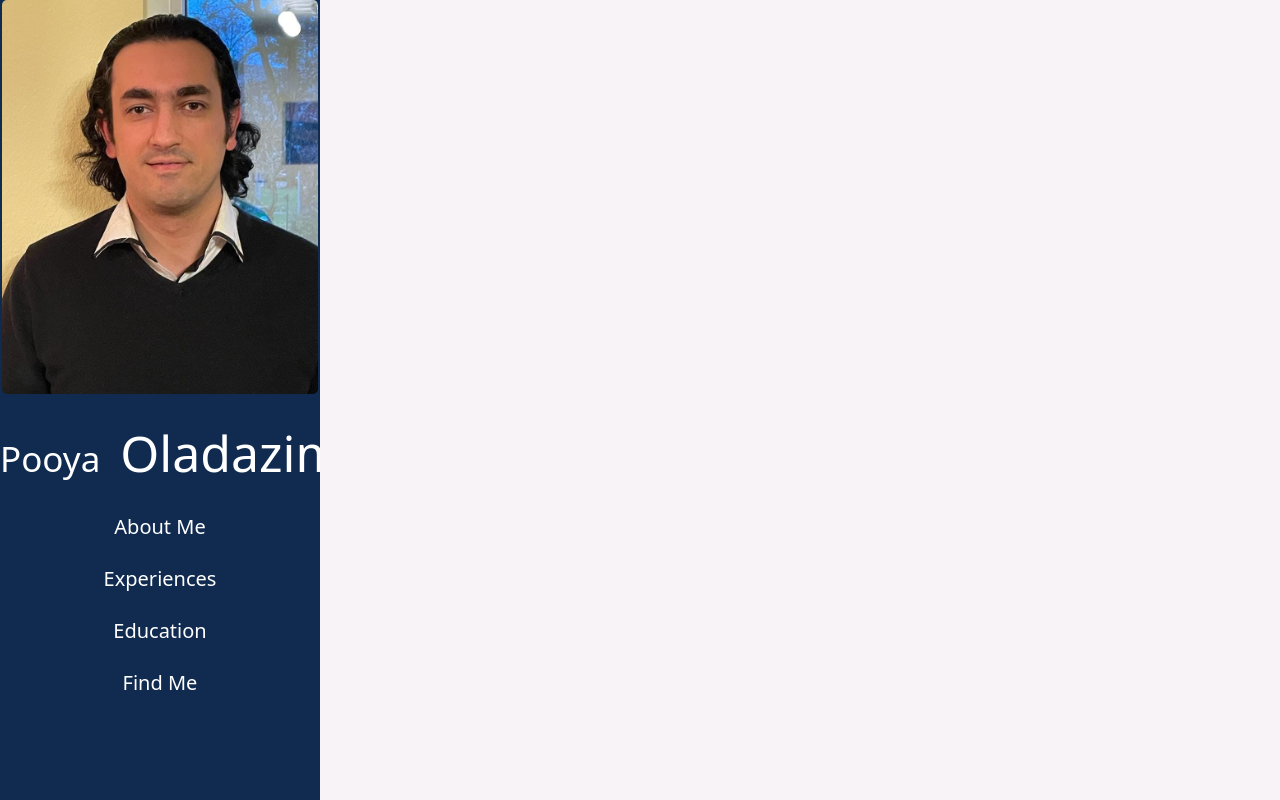
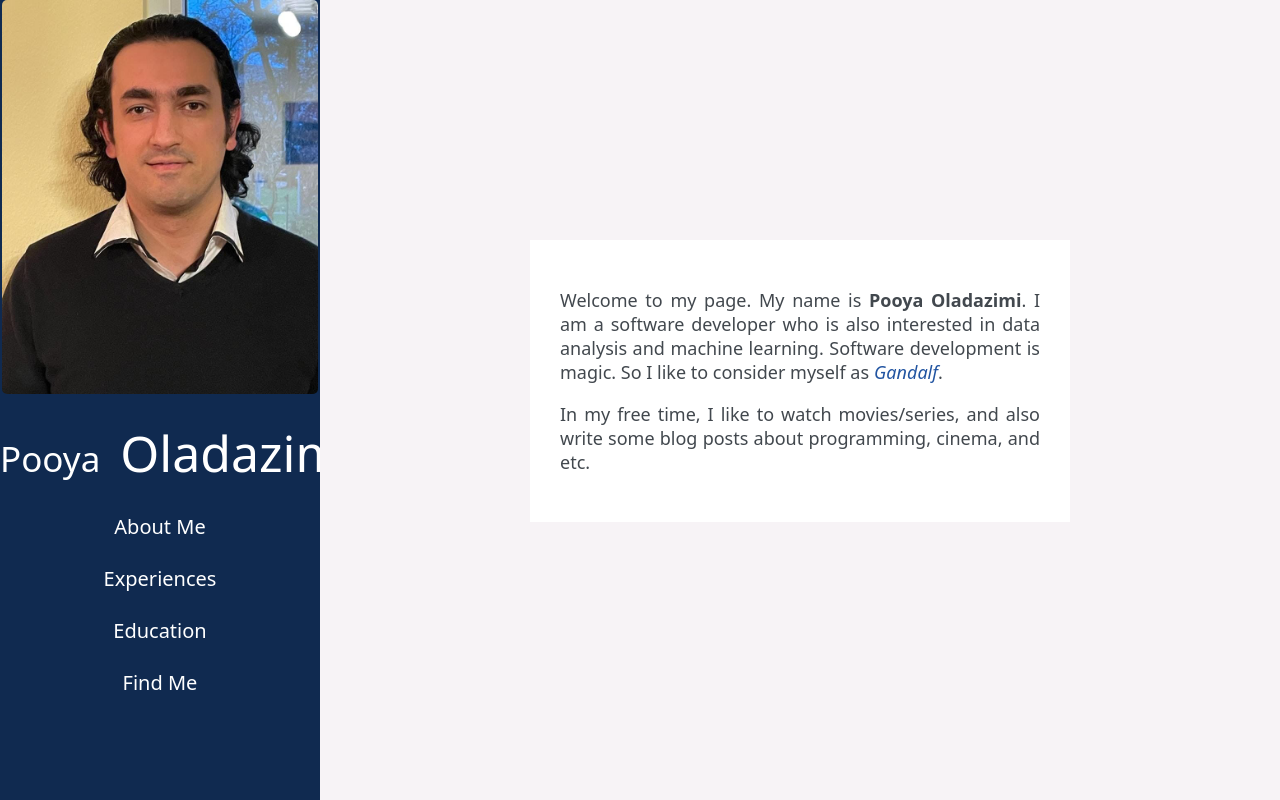
Before and after one commit to Pooya-Oladazimi/my-personal-site, a React (Create React App) app: page /about in a window 1280 px wide. Built offline with nearby package versions, Linux system fonts and the light colour scheme.

Commit message:
added about page

```diff
--- a/src/components/About.jsx
+++ b/src/components/About.jsx
@@ -7,9 +7,18 @@ class About extends React.Component{
 
     render(){
         return(
-            <Grid container>
-                About
-            </Grid>
+            <div class="about-content">
+                <p>
+                    Welcome to my page. My name is <b>Pooya Oladazimi</b>. I am a software developer who is also interested in
+                    data analysis and machine learning. Software development is magic. So I like to consider myself as
+                        <i><a href="https://en.wikipedia.org/wiki/Gandalf" className='content-anchor' target="_blank">Gandalf</a></i>.
+                </p>
+
+                <p>
+                    In my free time, I like to watch movies/series, and also write some blog posts about programming,
+                    cinema, and etc.
+                </p>
+            </div>
         );
     }
 }
--- a/src/components/Home.jsx
+++ b/src/components/Home.jsx
@@ -13,6 +13,12 @@ import Findme from './Findme';
 class Home extends React.Component{
     constructor(props){
         super(props);
+        this.state = ({
+            aboutFlag: true,
+            expFlag: false,
+            eduFlag: false,
+            findmeFlag: false
+        });
         this.handleMenuClick = this.handleMenuClick.bind(this);
     }
 
@@ -20,7 +26,12 @@ class Home extends React.Component{
     handleMenuClick(e){
         let target = e.target.getAttribute("value");
         if(target === "about"){
-            // this.props.history.push(window.location.pathname + "/about");
+            this.setState({
+                aboutFlag: true,
+                expFlag: false,
+                eduFlag: false,
+                findmeFlag: false
+            });
         }
     }
 
@@ -28,11 +39,11 @@ class Home extends React.Component{
     render(){
         return(
             <Grid container id="global-container">
-                <Grid item xs={3} id="left-panel" key={"left-panel"}>
+                <Grid item lg={3} sm={12} id="left-panel" key={"left-panel"}>
                    {panel(this.handleMenuClick)}
                 </Grid>
-                <Grid item xs={9} id="right-content" key={"right-content"}>
-
+                <Grid item lg={9} sm={12} id="right-content" key={"right-content"}>
+                    {this.state.aboutFlag && <About></About>}
                 </Grid>
             </Grid>
         );
--- a/src/styles/home.css
+++ b/src/styles/home.css
@@ -1,5 +1,27 @@
 #global-container{
     font-family: system-ui, -apple-system, BlinkMacSystemFont, 'Segoe UI', Roboto, Oxygen, Ubuntu, Cantarell, 'Open Sans', 'Helvetica Neue', sans-serif !important;
+}
+
+.about-content{
+    background-color: white;
+    width: 50%;
+    margin: auto;
+    padding: 30px;
+    color: #42484e;
+    font-size: 18px;
+    text-align: justify;
+    margin-top: 25%;
+}
+
+.content-anchor{
+    text-decoration: none;
+    margin-left: 5px;
+    color: #2154a1;
+    font-weight: 500;
+}
+.content-anchor:hover{
+    color: #102a50;
+    text-decoration: underline;
 }
 
 #left-panel{
```
